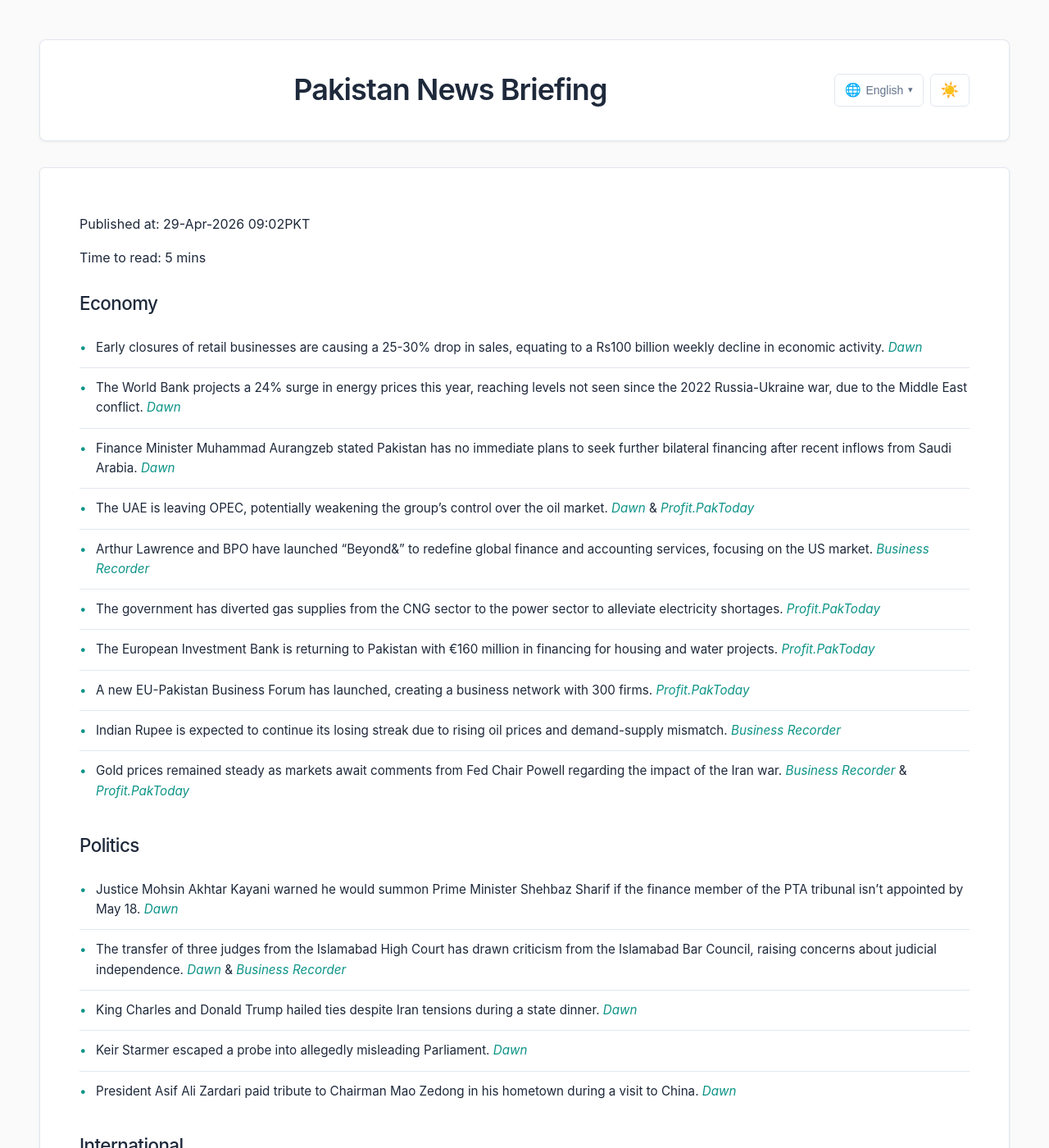
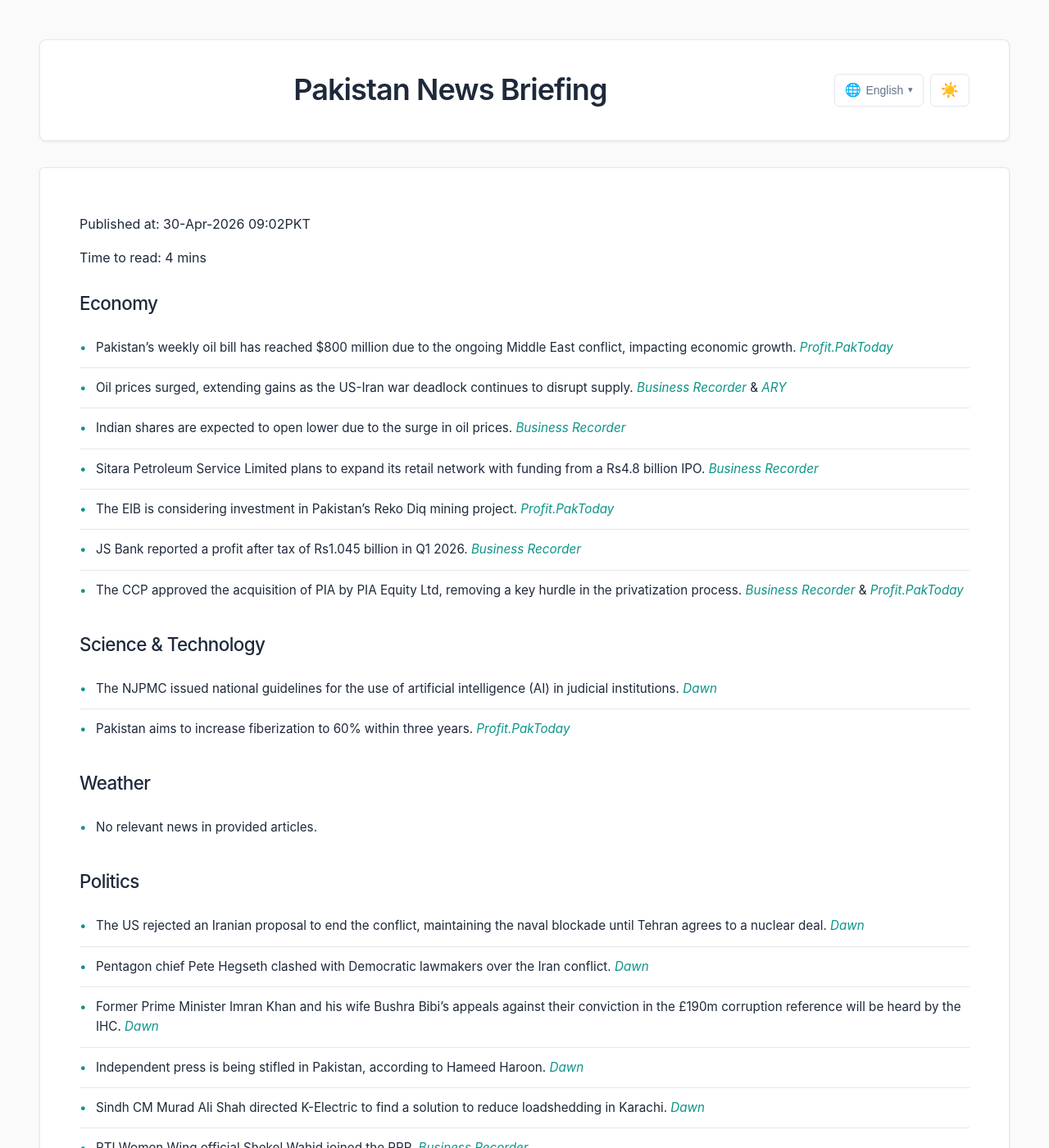
Before and after one commit to zsubzwary/news, a Jekyll site: the page built from en/index.md, in a window 1280 px wide and 1400 px high. Shown: the whole window at 82% size. Built offline with Jekyll 4.4.1, drawn with Linux system fonts in a browser that asks for light colours; some web fonts are replaced; some of the changed text lies outside the part shown.

Commit message:
DateTime; 2026-04-30T04:02:21.095Z

```diff
--- a/en/index.md
+++ b/en/index.md
@@ -4,66 +4,59 @@ title: Pakistan News Briefing
 lang: en
 ---
 
-Published at: 29-Apr-2026 09:02PKT
+Published at: 30-Apr-2026 09:02PKT
 
-Time to read: 5 mins
+Time to read: 4 mins
 
 ### Economy
-- Early closures of retail businesses are causing a 25-30% drop in sales, equating to a Rs100 billion weekly decline in economic activity. *[Dawn](https://www.dawn.com/news/1995870/early-closures-hit-retail-sales-hard)*
-- The World Bank projects a 24% surge in energy prices this year, reaching levels not seen since the 2022 Russia-Ukraine war, due to the Middle East conflict. *[Dawn](https://www.dawn.com/news/1995842/energy-prices-expected-to-surge-24pc-reaching-highest-level-since-2022-russia-ukraine-war-world-bank-assessment)*
-- Finance Minister Muhammad Aurangzeb stated Pakistan has no immediate plans to seek further bilateral financing after recent inflows from Saudi Arabia. *[Dawn](https://www.dawn.com/news/1995760/finance-minister-says-no-plans-of-seeking-more-bilateral-financing-after-recent-inflows-from-saudi-arabia)*
-- The UAE is leaving OPEC, potentially weakening the group's control over the oil market. *[Dawn](https://www.dawn.com/news/1995786/uae-leaves-opec-in-huge-blow-to-global-oil-producers-group)* & *[Profit.PakToday](https://profit.pakistantoday.com.pk/2026/04/28/uae-to-exit-opec-on-may-1-amid-gulf-energy-tensions-and-production-policy-rift)*
-- Arthur Lawrence and BPO have launched “Beyond&” to redefine global finance and accounting services, focusing on the US market. *[Business Recorder](https://www.brecorder.com/news/40418756/arthur-lawrence-bpo-unveil-beyondamp-to-redefine-global-finance-accounting-services)*
-- The government has diverted gas supplies from the CNG sector to the power sector to alleviate electricity shortages. *[Profit.PakToday](https://profit.pakistantoday.com.pk/2026/04/29/govt-diverts-gas-to-power-sector-cng-supply-cut-to-ease-electricity-shortage)*
-- The European Investment Bank is returning to Pakistan with €160 million in financing for housing and water projects. *[Profit.PakToday](https://profit.pakistantoday.com.pk/2026/04/29/european-investment-bank-returns-to-pakistan-with-e160-million-for-housing-water-projects)*
-- A new EU-Pakistan Business Forum has launched, creating a business network with 300 firms. *[Profit.PakToday](https://profit.pakistantoday.com.pk/2026/04/29/eu-pakistan-business-forum-opens-in-islamabad-business-network-launched-with-300-firms)*
-- Indian Rupee is expected to continue its losing streak due to rising oil prices and demand-supply mismatch. *[Business Recorder](https://www.brecorder.com/news/40418798/indian-rupee-losing-run-seen-extending-on-familiar-headwinds-oil-demandsupply-mismatch)*
-- Gold prices remained steady as markets await comments from Fed Chair Powell regarding the impact of the Iran war. *[Business Recorder](https://www.brecorder.com/news/40418795/gold-steady-as-markets-await-powells-comments-on-iran-war-impact)* & *[Profit.PakToday](https://profit.pakistantoday.com.pk/2026/04/29/gold-steady-as-markets-await-powells-comments-on-iran-war-impact)*
+- Pakistan’s weekly oil bill has reached $800 million due to the ongoing Middle East conflict, impacting economic growth. *[Profit.PakToday](https://profit.pakistantoday.com.pk/2026/04/30/pakistans-oil-bill-jumps-to-800-million-a-week-as-middle-east-conflict-hits-growth-pm-says)*
+- Oil prices surged, extending gains as the US-Iran war deadlock continues to disrupt supply. *[Business Recorder](https://www.brecorder.com/news/40418971/oil-prices-extend-gains-as-us-iran-war-deadlock-keeps-supply-off-market)* & *[ARY](https://arynews.tv/oil-prices-extend-gains-amid-us-iran-ceasefire-deadlock)*
+- Indian shares are expected to open lower due to the surge in oil prices. *[Business Recorder](https://www.brecorder.com/news/40418976/indian-shares-set-to-open-lower-as-oil-surge-weighs-on-sentiment)*
+- Sitara Petroleum Service Limited plans to expand its retail network with funding from a Rs4.8 billion IPO. *[Business Recorder](https://www.brecorder.com/news/40418951/sitara-to-expand-retail-network-with-rs48bn-ipo-funding)*
+- The EIB is considering investment in Pakistan’s Reko Diq mining project. *[Profit.PakToday](https://profit.pakistantoday.com.pk/2026/04/30/european-investment-bank-eyes-reko-diq-investment-as-it-resumes-pakistan-financing-after-a-decade)*
+- JS Bank reported a profit after tax of Rs1.045 billion in Q1 2026. *[Business Recorder](https://www.brecorder.com/news/40418924/js-bank-reports-profit-after-tax-of-rs1045bn-in-q1-2026)*
+- The CCP approved the acquisition of PIA by PIA Equity Ltd, removing a key hurdle in the privatization process. *[Business Recorder](https://www.brecorder.com/news/40418948/ccp-approves-acquisition-of-piacl-by-pia-equity-ltd)* & *[Profit.PakToday](https://profit.pakistantoday.com.pk/2026/04/30/ccp-clears-pia-sale-to-consortium-finds-no-competition-concerns)*
+
+### Science & Technology
+- The NJPMC issued national guidelines for the use of artificial intelligence (AI) in judicial institutions. *[Dawn](https://www.dawn.com/news/1996074/njpmc-issues-guidelines-for-ai-use-in-judicial-institutions)*
+- Pakistan aims to increase fiberization to 60% within three years. *[Profit.PakToday](https://profit.pakistantoday.com.pk/2026/04/30/pakistan-targets-60-fiberization-in-three-years-says-it-minister)*
+
+### Weather
+- No relevant news in provided articles.
 
 ### Politics
-- Justice Mohsin Akhtar Kayani warned he would summon Prime Minister Shehbaz Sharif if the finance member of the PTA tribunal isn't appointed by May 18. *[Dawn](https://www.dawn.com/news/1995900/on-last-day-in-ihc-justice-kayani-warns-of-summoning-pm)*
-- The transfer of three judges from the Islamabad High Court has drawn criticism from the Islamabad Bar Council, raising concerns about judicial independence. *[Dawn](https://www.dawn.com/news/1995894/ihc-judge-transfers-draw-criticism-from-islamabad-bar)* & *[Business Recorder](https://www.brecorder.com/news/40418766/ik-returns-to-adiala-jail-after-check-up-at-pims)*
-- King Charles and Donald Trump hailed ties despite Iran tensions during a state dinner. *[Dawn](https://www.dawn.com/news/1995987/king-charles-trump-toast-ties-despite-iran-tensions)*
-- Keir Starmer escaped a probe into allegedly misleading Parliament. *[Dawn](https://www.dawn.com/news/1995876/keir-starmer-escapes-probe-on-misleading-parliament)*
-- President Asif Ali Zardari paid tribute to Chairman Mao Zedong in his hometown during a visit to China. *[Dawn](https://www.dawn.com/news/1995898/president-pays-tribute-to-chairman-mao-in-his-hometown)*
+- The US rejected an Iranian proposal to end the conflict, maintaining the naval blockade until Tehran agrees to a nuclear deal. *[Dawn](https://www.dawn.com/news/1996253/us-turns-down-iranian-proposal-to-end-war)*
+- Pentagon chief Pete Hegseth clashed with Democratic lawmakers over the Iran conflict. *[Dawn](https://www.dawn.com/news/1996210/pentagon-chief-spars-with-lawmakers-over-iran-war)*
+- Former Prime Minister Imran Khan and his wife Bushra Bibi’s appeals against their conviction in the £190m corruption reference will be heard by the IHC. *[Dawn](https://www.dawn.com/news/1996081/ihc-to-hear-imran-bushras-pleas-against-conviction-in-ps190m-corruption-reference-on-april-30)*
+- Independent press is being stifled in Pakistan, according to Hameed Haroon. *[Dawn](https://www.dawn.com/news/1996172/independent-press-being-stifled-in-pakistan-says-hameed-haroon)*
+- Sindh CM Murad Ali Shah directed K-Electric to find a solution to reduce loadshedding in Karachi. *[Dawn](https://www.dawn.com/news/1996174/cm-murad-asks-k-electric-to-find-practical-solution-to-reduce-loadshedding)*
+- PTI Women Wing official Shekel Wahid joined the PPP. *[Business Recorder](https://www.brecorder.com/news/40418922/pti-women-wing-official-joins-ppp)*
+
+### National
+- No new contract has been awarded to build Karachi's Red Line corridor; the Mosamiyat-Numaish contract will be awarded after the ‘notice period’. *[Dawn](https://www.dawn.com/news/1996176/no-new-contract-awarded-to-build-karachis-red-line-corridor-sindh-high-court-told)*
+- Firing from across the Afghan border injured five people in KP's South Waziristan. *[Dawn](https://www.dawn.com/news/1996135/firing-from-across-afghan-border-injures-5-in-kps-south-waziristan-security-sources)*
+- The PMDC directed institutions to implement mental health screening protocols amid an uptick in suicide cases. *[Dawn](https://www.dawn.com/news/1996106/pmdc-directs-institutions-to-implement-mental-health-screening-protocols-amid-uptick-in-suicide-cases)*
+- Interpol issued Red Notices for Malik Riaz and his son, according to NAB. *[Dawn](https://www.dawn.com/news/1996072/interpol-has-issued-red-notices-for-property-tycoon-malik-riaz-his-son-nab-chief)*
+- The CCP exposed a case of ‘cyber intrusion’ into the tax system. *[Business Recorder](https://www.brecorder.com/news/40418920/fto-exposes-case-of-cyber-intrusion-into-tax-system)*
 
 ### International
-- Iran is expected to make a new offer to the US, despite President Trump's reluctance. *[Dawn](https://www.dawn.com/news/1995877/iran-expected-to-make-new-offer-to-reluctant-us)*
-- Ukraine and Israel are engaged in a diplomatic dispute over allegations of stolen grain from occupied Ukraine. *[Dawn](https://www.dawn.com/news/1995878/ukraine-israel-trade-barbs-over-stolen-grain)*
-- Cambodia has agreed to the early repatriation of 54 Pakistanis arrested following a scam center raid. *[Dawn](https://www.dawn.com/news/1995814/fo-says-cambodia-has-agreed-on-early-repatriation-of-54-pakistanis-arrested-following-scam-centre-raid)*
-- US intelligence agencies are assessing Iran's potential response to Trump declaring victory in the conflict. *[Dawn](https://www.dawn.com/news/1995847/us-spy-agencies-examine-how-iran-would-react-to-trump-declaring-victory-sources)*
-- Nauru has introduced a citizenship by investment program. *[ARY](https://arynews.tv/nauru-citizenship-program-2024-for-pakistan)*
+- The US will refuse visas to applicants who express fear of returning home. *[Dawn](https://www.dawn.com/news/1996212/us-to-refuse-visa-to-applicants-who-fear-returning-home)*
+- Two Jewish men were stabbed in a “terrorist” attack in London. *[Dawn](https://www.dawn.com/news/1996120/2-jewish-men-stabbed-in-terrorist-attack-in-london)*
+- Sri Lanka’s government took over the cricket board. *[Dawn](https://www.dawn.com/news/1996089/sri-lanka-govt-temporarily-takes-over-cricket-board)*
+- King Charles met with New York Mayor Zohran Mamdani, who encouraged him to return the Koh-i-Noor Diamond. *[ARY](https://arynews.tv/king-charles-comes-face-to-face-with-zohran-mamdani-in-nyc-after-his-koh-i-noor-demand)* & *[Business Recorder](https://www.brecorder.com/news/40418977/new-york-mayor-mamdani-encourages-king-charles-to-return-koh-i-noor-diamond)*
+- Trump is reviewing a potential reduction of US troops in Germany. *[ARY](https://arynews.tv/donald-trump-us-is-reviewing-reduction-of-its-troops-in-germany)*
 
-### National
-- Nine suspects were killed and two police officials injured in separate encounters with the Crime Control Department (CCD) in Punjab. *[Dawn](https://www.dawn.com/news/1995922/nine-suspects-killed-two-cops-injured-in-ccd-encounters-across-punjab)*
-- Nepra has abolished the license requirement and fee for small solar users. *[Dawn](https://www.dawn.com/news/1995812/nepra-abolishes-licence-requirement-fee-for-small-solar-users)*
-- Nepra has declared revenue-based loadshedding illegal, but the Power Division intends to continue the practice. *[Dawn](https://www.dawn.com/news/1995866/regulator-declares-loadshedding-illegal)* & *[Profit.PakToday](https://profit.pakistantoday.com.pk/2026/04/29/nepra-terms-revenue-based-load-shedding-illegal-discos-warn-of-rs500-billion-impact)*
-- A jirga in Khyber Pakhtunkhwa has resolved to raise the issue of civilian casualties from drone strikes in the provincial assembly. *[Dawn](https://www.dawn.com/news/1995904/jirga-resolves-to-raise-drone-deaths-in-kp-assembly)*
-- The Judicial Commission of Pakistan approved the transfer of three judges from the Islamabad High Court. *[Dawn](https://www.dawn.com/news/1995788/judicial-commission-of-pakistan-approves-transfer-of-3-ihc-judges)*
-- The government has launched the Pakistan Climate Prosperity Plan, aiming to turn climate vulnerability into economic opportunity. *[Business Recorder](https://www.brecorder.com/news/40418767/pakistan-climate-prosperity-plan-launched)*
-- The Army conducted a successful training launch of the Fateh-II missile system. *[Business Recorder](https://www.brecorder.com/news/40418768/fateh-ii-missile-system-army-conducts-successful-training-launch)*
-
-### Science & Technology
-- Microsoft has removed misleading Israeli designations from its digital maps in the occupied West Bank and included Palestinian geographical names. *[Dawn](https://www.dawn.com/news/1995873/microsoft-removes-israeli-names-for-occupied-west-bank)*
-- A blog post discusses the possibility of time travel. *[ARY](https://arynews.tv/time-travel-possible-blog)*
-- An article highlights how a 32-year-old is earning thousands with fewer than 8,000 followers. *[ARY](https://arynews.tv/how-a-32-year-old-earns-thousands-with-fewer-than-8000-followers)*
-- An article compares the price of cars in the US to Chinese EVs. *[ARY](https://arynews.tv/for-the-average-price-of-a-car-in-the-us-you-could-buy-5-new-chinese-evs)*
-
-### Weather
-- Tips for beating the heatwave in Karachi were published. *[ARY](https://arynews.tv/heatwave-preventive-measures-karachi-viral)*
+### Sports
+- No significant sports news beyond the Sri Lanka cricket board takeover.
 
 ### Health
-- No articles specifically focused on health were provided.
-
-### Sports
-- King Charles and Donald Trump attended a state dinner with golfer Rory McIlroy. *[Dawn](https://www.dawn.com/news/1995987/king-charles-trump-toast-ties-despite-iran-tensions)*
+- The CDL Karachi achieved WHO prequalification, elevating Pakistan’s pharmaceutical testing capabilities. *[Dawn](https://www.dawn.com/news/1996211/drap-lab-in-karachi-achieves-who-prequalification-ministry-says)* & *[Business Recorder](https://www.brecorder.com/news/40418947/cdl-karachi-gets-who-prequalification)*
+- The Healthcare Devices Association of Pakistan expressed concern over illegal syringes spreading HIV and hepatitis. *[Dawn](https://www.dawn.com/news/1996227/healthcare-devices-association-of-pakistan-alarmed-by-illegal-syringes-spreading-hiv-and-hepatitis)*
 
 ### Other
-- A movie review of "Hamnet (2025)" was published. *[ARY](https://arynews.tv/hamnet-2025-movie-review)*
-- An analysis of the Epstein files and their connection to Stephen Hawking was published. *[ARY](https://arynews.tv/epstein-files-and-stephen-hawking-a-fact-based-analysis)*
-- A report details the status of Imran Khan after a medical checkup at PIMS. *[Business Recorder](https://www.brecorder.com/news/40418766/ik-returns-to-adiala-jail-after-check-up-at-pims)*
-- A report details the status of PIA privatization payments. *[Profit.PakToday](https://profit.pakistantoday.com.pk/2026/04/29/pia-privatisation-payment-timeline-slips-as-rs83-billion-not-received-report)*
-- A report details trade and cooperation between Sindh and Uzbekistan. *[Business Recorder](https://www.brecorder.com/news/40418763/trade-industry-and-agriculture-sindh-uzbekistans-navoiy-region-agree-to-deepen-cooperation)*
-- A report details a water filtration project for Sindh University. *[Business Recorder](https://www.brecorder.com/news/40418764/transparent-tendering-saves-rs28bn-in-punjab-schemes)*
-- A report details transparent tendering saving Rs28 billion in Punjab schemes. *[Business Recorder](https://www.brecorder.com/news/40418764/transparent-tendering-saves-rs28bn-in-punjab-schemes)*
-- A report details the launch of the Pakistan Climate Prosperity Plan. *[Business Recorder](https://www.brecorder.com/news/40418767/pakistan-climate-prosperity-plan-launched)*
+- An Emirati telecom giant is considering exiting the Pakistan Telecommunication Company Ltd (PTCL). *[Dawn](https://www.dawn.com/news/1996250/emirati-telecom-giant-mulling-exit)*
+- Pakistan has banned imports linked to forced labour. *[Profit.PakToday](https://profit.pakistantoday.com.pk/2026/04/30/pakistan-bans-imports-linked-to-forced-labour-under)*
+- Several articles from ARY News cover lifestyle topics like AC maintenance, public speaking tips, gaming tips, WhatsApp security, and hair growth tips. *[ARY](https://arynews.tv/ac-explosion-main-causes-tips-to-prevent-it)*, *[ARY](https://arynews.tv/public-speaking-tips-for-beginners)*, *[ARY](https://arynews.tv/tips-pubg-gaming-capabilities)*, *[ARY](https://arynews.tv/seven-whatsapp-security-tips-that-you-must-know-to-stay-safe)*, *[ARY](https://arynews.tv/five-simple-hair-growth-tips-for-hair-long-and-healthy-hair)*, *[ARY](https://arynews.tv/energy-saving-tips-to-run-air-conditioner-during-summer)*
+- An Indian man took his sister’s exhumed body to a bank to prove she was dead. *[Business Recorder](https://www.brecorder.com/news/40418954/indian-man-takes-sisters-exhumed-body-to-bank-for-withdrawal)*
+- A Chinese J-10 fighter jet maker reported record sales and profit after the Pakistan-India clash. *[Profit.PakToday](https://profit.pakistantoday.com.pk/2026/04/30/chinese-j-10-fighter-jets-maker-reports-record-sales-profit-after-pakistan-india-clash-report)*
+- The US backs a $2.4 billion airport security investment proposal for Pakistan. *[Profit.PakToday](https://profit.pakistantoday.com.pk/2026/04/30/us-backs-2-4-billion-airport-security-investment-proposal-for-pakistan)*
```
